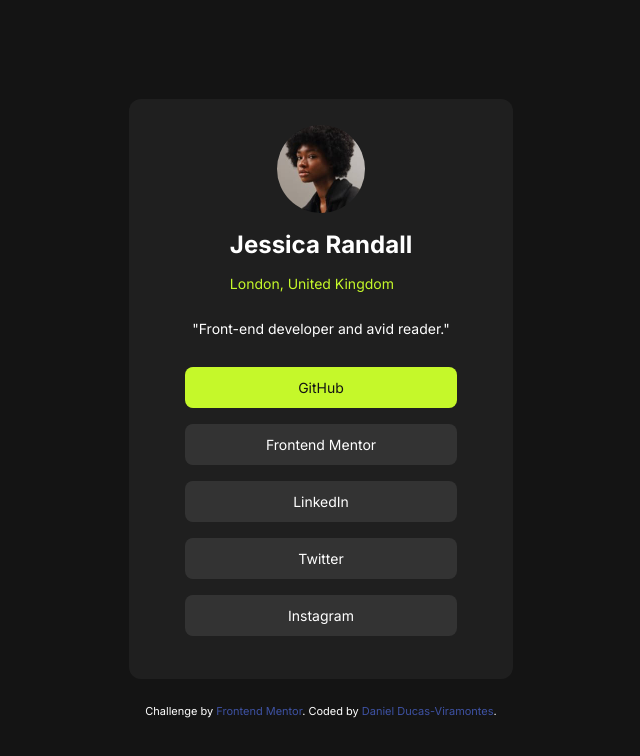
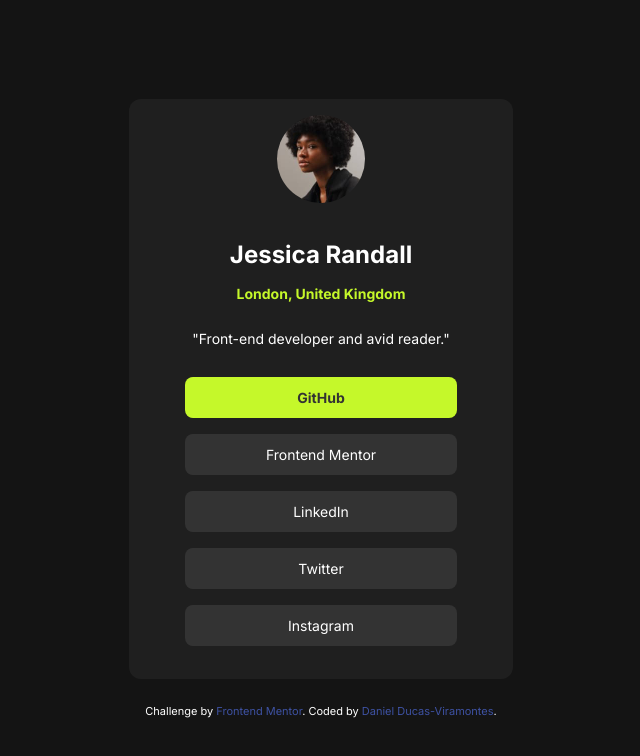
Before and after one commit to DanDucVira/Social-links-profile-Challenge, a plain HTML site: page index.html in a window 1280 px wide. In both pictures the pointer is over the link "GitHub". Shown: the whole page, without its empty margins (319-959 px from the left). Drawn offline with Linux system fonts and the light colour scheme.

Commit message:
update 4

```diff
--- a/main.css
+++ b/main.css
@@ -43,7 +43,8 @@
 }
 
 li:hover a{
-    color:hsl(0, 0%, 8%);
+    color:hsl(0, 0%, 20%);
+    font-weight: 700;
 }
 nav {
     width: 304px;
@@ -78,14 +79,18 @@
     justify-content: center;
     align-items: center;
     border-radius: 12px;
+
 }
 
 .card-container h1 {
     font-size: 24px;
+    padding-top: 20px;
 }
 
 .text-container .address {
     color: hsl(75, 94%, 57%);
+    font-weight: 700;
+    text-align: center;
 }
 
 footer {
```
